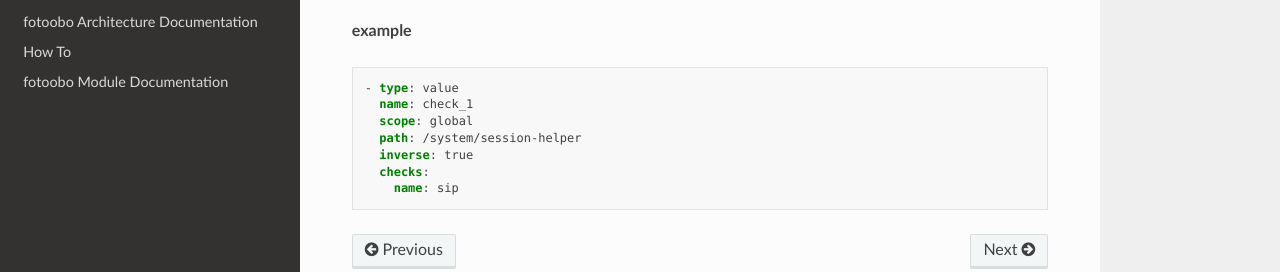
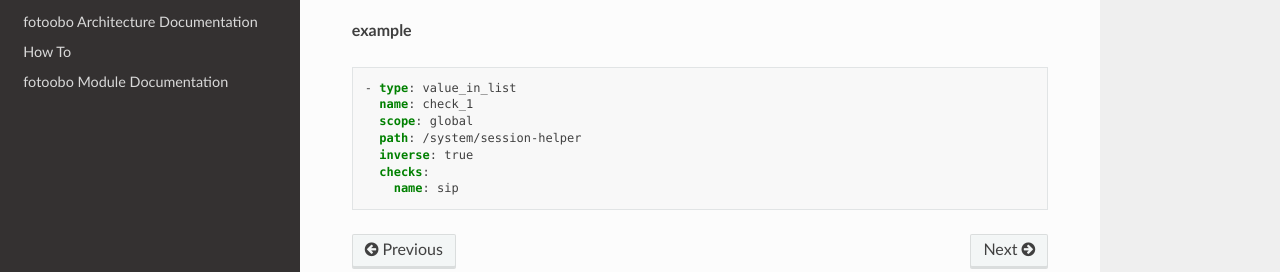
Before and after one commit to migros/fotoobo, a Sphinx documentation site: the page built from docs/source/usage/fortigate_config_check.rst, in a window 1280 px wide and 900 px high, scrolled down 3258 px. Shown: the part 501-773 px from the top of the window. Built offline with Sphinx 7.4.7 and the Read the Docs theme 2.0.0, drawn with Linux system fonts in a browser that asks for light colours.

Commit message:
📝 Fix error in value_in_list example

```diff
--- a/docs/source/usage/fortigate_config_check.rst
+++ b/docs/source/usage/fortigate_config_check.rst
@@ -194,7 +194,7 @@ Special options are:
 
 ..  code-block:: yaml
 
-    - type: value
+    - type: value_in_list
       name: check_1
       scope: global
       path: /system/session-helper
```
